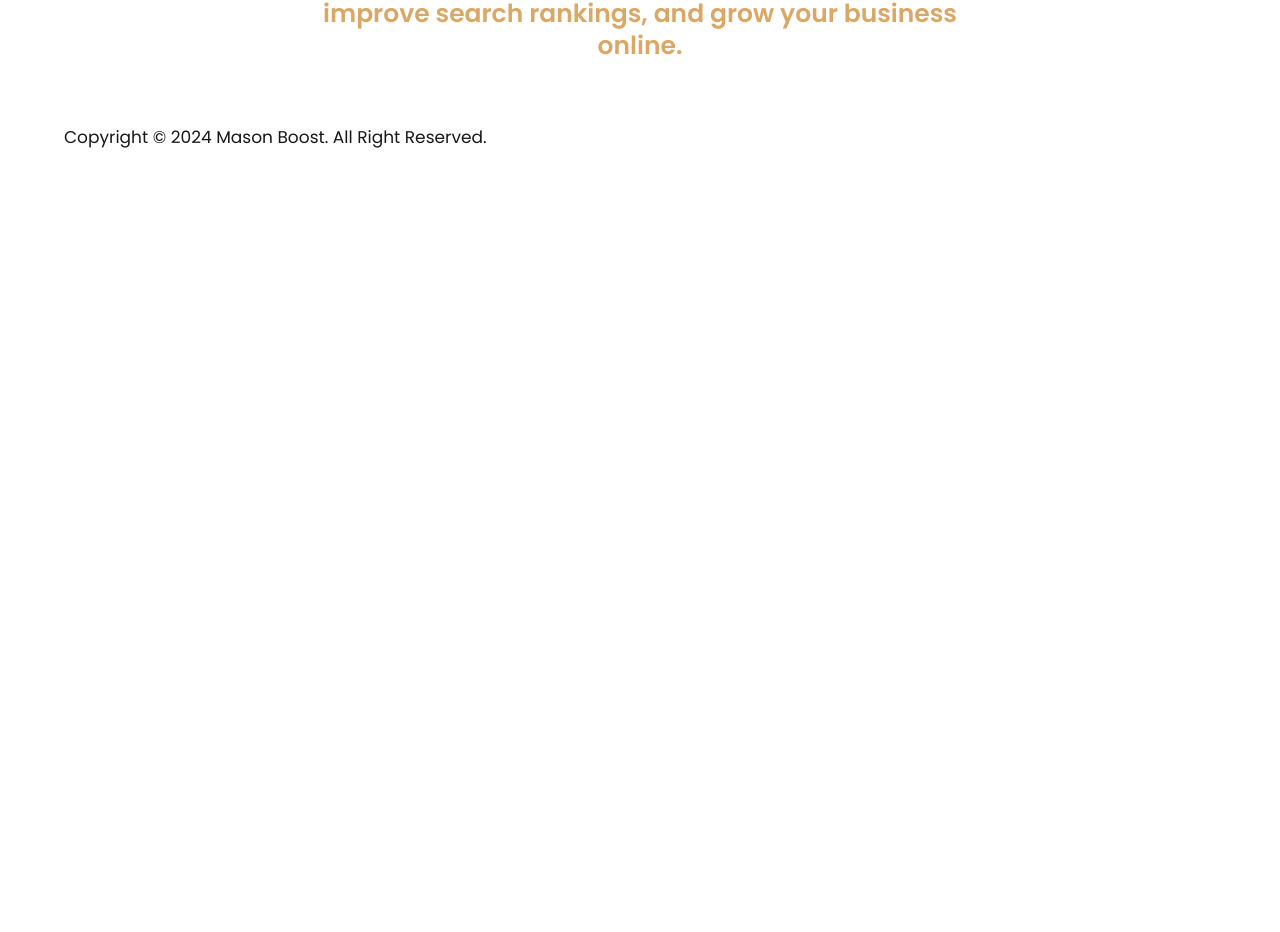
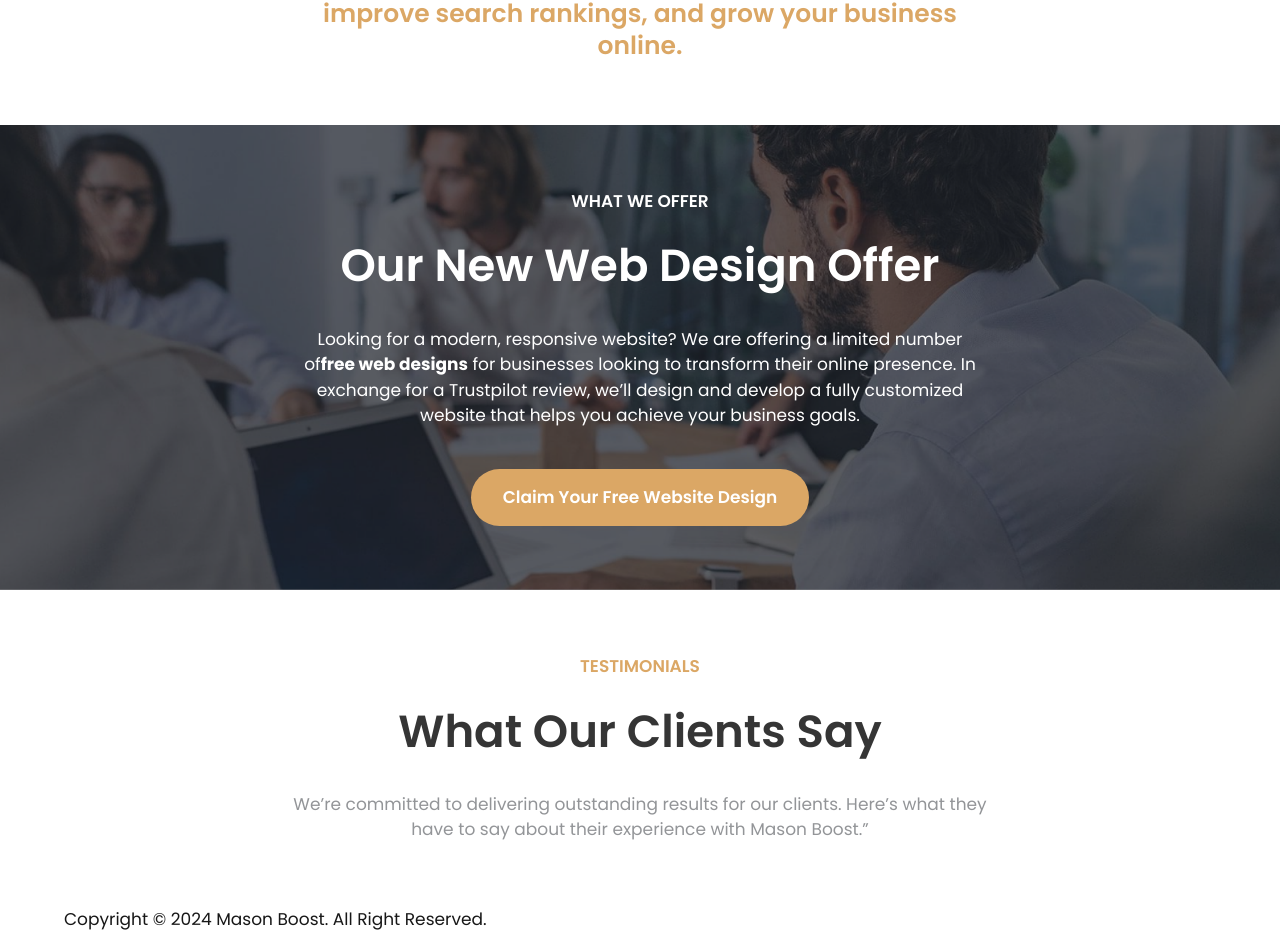
Before and after one commit to johnlomat/mason-boost, a Next.js app: page / in a window 1280 px wide. Shown: the part 3680-4612 px from the top of the page. Before the commit the page ends 3830 px from the top, so only its background shows below. Built offline with nearby package versions, Linux system fonts and the light colour scheme.

Commit message:
Develop what we offer section and testimonials section

```diff
--- a/src/app/(pages)/page.tsx
+++ b/src/app/(pages)/page.tsx
@@ -271,6 +271,57 @@ export default function Home() {
           </div>
         </div>
       </section>
+
+      <section className="bg-[#939598] bg-[url('/images/section-background-2.jpg')] bg-cover bg-center bg-no-repeat py-16">
+        <div className="container md:w-[95%]">
+          <div className="space-y-10">
+            <div className="mx-auto max-w-[700px]">
+              <HeadingBlock
+                subheading="what we offer"
+                heading="Our New Web Design Offer"
+                className="xl:text-center"
+                subheadingColor="white"
+                headingColor="white"
+              >
+                <div className="text-center text-white">
+                  <p>
+                    Looking for a modern, responsive website? We are offering a limited number of
+                    <strong>free web designs</strong> for businesses looking to transform their
+                    online presence. In exchange for a Trustpilot review, we’ll design and develop a
+                    fully customized website that helps you achieve your business goals.
+                  </p>
+                </div>
+              </HeadingBlock>
+            </div>
+            <div className="text-center">
+              <Button asChild className="max-[360px]:text-[14px]">
+                <Link href="#">Claim Your Free Website Design</Link>
+              </Button>
+            </div>
+          </div>
+        </div>
+      </section>
+
+      <section className="bg-white py-16">
+        <div className="container md:w-[95%]">
+          <div className="space-y-10">
+            <div className="mx-auto max-w-[700px]">
+              <HeadingBlock
+                subheading="testimonials"
+                heading="What Our Clients Say"
+                className="xl:text-center"
+              >
+                <div className="text-center">
+                  <p>
+                    We’re committed to delivering outstanding results for our clients. Here’s what
+                    they have to say about their experience with Mason Boost.”
+                  </p>
+                </div>
+              </HeadingBlock>
+            </div>
+          </div>
+        </div>
+      </section>
     </React.Fragment>
   )
 }
--- a/src/components/ui/HeadingBlock.tsx
+++ b/src/components/ui/HeadingBlock.tsx
@@ -1,20 +1,54 @@
 import React from 'react'
 import { cn } from '@/lib/utils'
+import { cva } from 'class-variance-authority'
+
+const subheadingVariants = cva('sub-heading', {
+  variants: {
+    subheadingColor: {
+      default: 'text-secondary',
+      white: 'text-white',
+    },
+  },
+  defaultVariants: {
+    subheadingColor: 'default',
+  },
+})
+
+const headingVariants = cva('heading-2', {
+  variants: {
+    headingColor: {
+      default: 'text-[#353535]',
+      white: 'text-white',
+    },
+  },
+  defaultVariants: {
+    headingColor: 'default',
+  },
+})
 
 interface HeadingBlockProp {
   subheading: string
   heading: string
   className?: string
   children?: React.ReactNode
+  subheadingColor?: 'default' | 'white'
+  headingColor?: 'default' | 'white'
 }
 
-const HeadingBlock = ({ subheading, heading, className, children }: HeadingBlockProp) => {
+const HeadingBlock = ({
+  subheading,
+  heading,
+  className,
+  children,
+  subheadingColor = 'default', // Default value
+  headingColor = 'default', // Default value
+}: HeadingBlockProp) => {
   return (
     <React.Fragment>
       <div className="space-y-8">
         <div className={cn('space-y-6 text-center xl:text-left', className)}>
-          <span className="sub-heading text-secondary">{subheading}</span>
-          <div className="heading-2 text-[#353535]">
+          <span className={cn(subheadingVariants({ subheadingColor }))}>{subheading}</span>
+          <div className={cn(headingVariants({ headingColor }))}>
             <h2>{heading}</h2>
           </div>
         </div>
```
Also changed, not shown: public/images/section-background-2.jpg (added).
